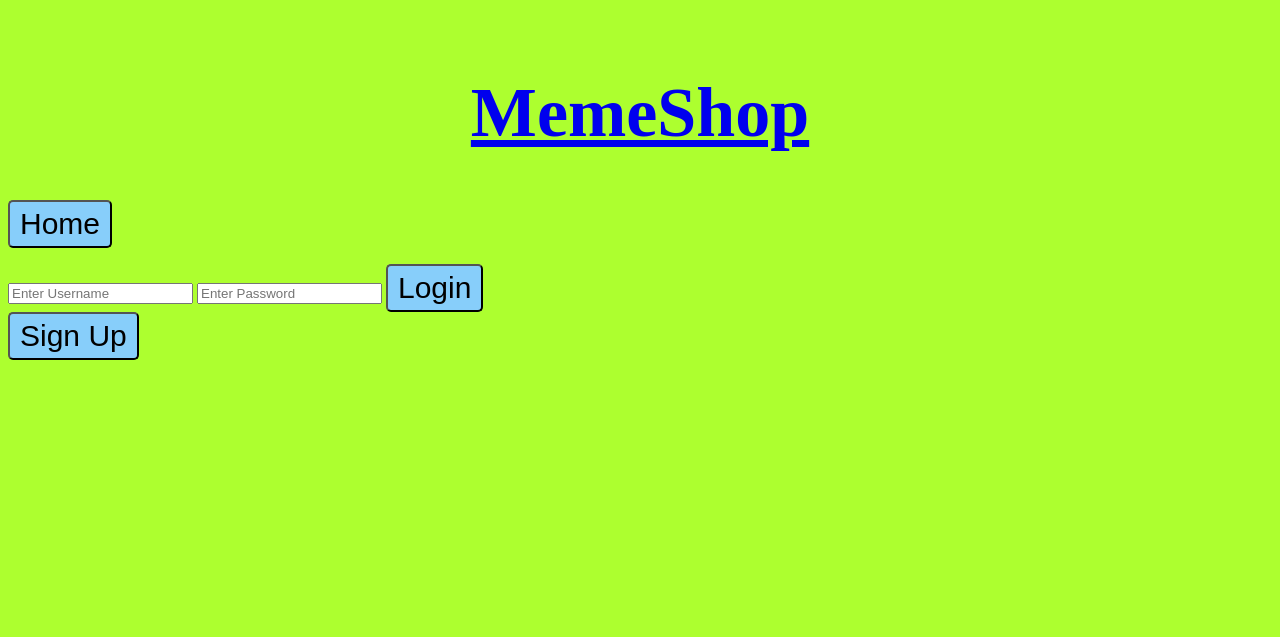
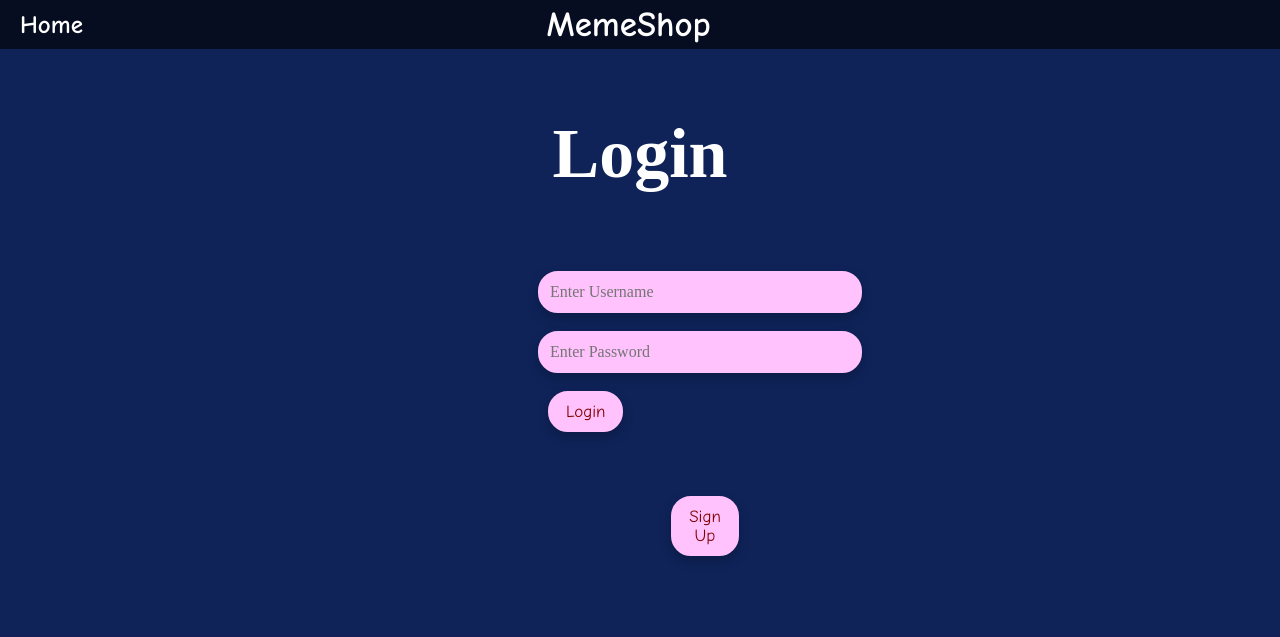
Before and after one commit to GadgetLite/ProjectMemeShop, a plain HTML site: page frontend/login/index.html in a window 1280 px wide. Drawn offline with Linux system fonts and the light colour scheme.

Commit message:
Refactor login page structure and styles

```diff
--- a/frontend/login/index.html
+++ b/frontend/login/index.html
@@ -1,49 +1,34 @@
 <!DOCTYPE html>
+
 <html lang="en">
   <head>
     <meta charset="UTF-8" />
     <meta http-equiv="X-UA-Compatible" content="IE=edge" />
     <meta name="viewport" content="width=device-width, initial-scale=1.0" />
-    <script src="src/script.js" defer></script>
     <title>MemeShop</title>
-    <style>
-      body{
-        background-color: greenyellow;
-      }
-      h1 {
-        text-align: center;
-        font-size: 70px;
-      }
-      h2{
-        text-align: center;
-        padding: 0;
-    }
-    button {
-        background-color: lightskyblue;
-        margin: 0 auto;
-        padding: 5px 10px;
-        font-size: 30px;
-        color: black;
-        border-radius: 5px;
-        cursor: pointer;
-      }
-    </style>
+    <link rel="stylesheet" href="../style.css" />
   </head>
-  <body>
-    <br><a href="/">
-    <h1>MemeShop</h1>
-    </a>
-    <a href="/">
-    <button id="homepage-btn">Home</button>
-    </a>
-    <ul id="list"></ul>
-    <form id ="new-task-form">
-      <input type="usernameInput" id="text-input" float="center" placeholder="Enter Username"/>
-      <input type="passwordInput" id="text-input" float="center" placeholder="Enter Password" />
-      <button id="login-btn">Login</button>
-    </form>
-    <a href="../signUp">
-      <button id="signuppg-btn">Sign Up</button>
-    </a>
+
+  <body style="background-image:none;">
+    <!-- Navigation Bar -->
+    <div class="bar">
+      <a href="/"><h2 id="homepg-btn">Home</h2></a>
+      <h3>MemeShop</h3>
+      <h2 style="color: rgba(255, 255, 255, 0);">Sign Up</h2>
+    </div>
+
+    <br><h1>Login</h1>
+
+    <div class="box">
+      <form id ="login-form">
+        <input type="username" id="username-input" placeholder="Enter Username" required> <br> <br>
+        <input type="password" id="password-input" placeholder="Enter Password" required> <br> <br>
+        <button type="submit" id="loginSub-btn">Login</button>
+        <p id = "err" style="color: red;"></p> <br>
+      </form>
+      <a href="../signUp"><button id="signuppg-btn">Sign Up</button></a> <br>
+    </div>
+
   </body>
+  <script src="../src/script.js" defer></script>
 </html>
```
